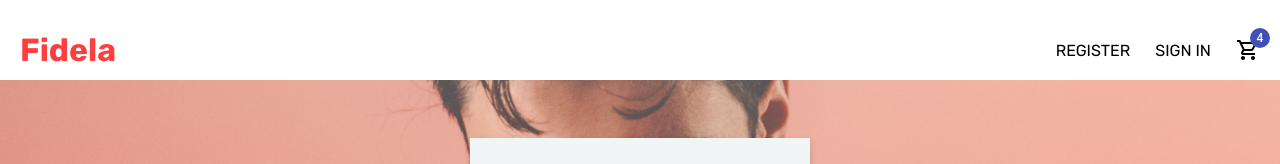
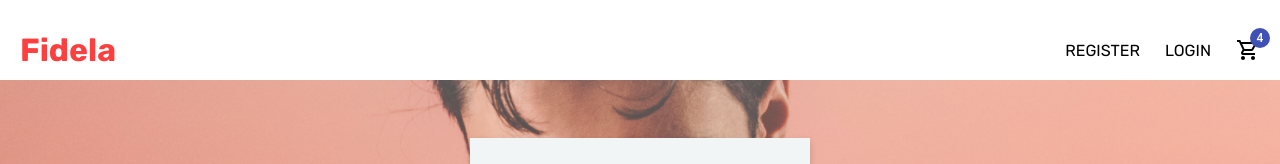
Before and after one commit to ebukaeze/e-commerce, a React (Create React App) app: page / in a window 1280 px wide. Shown: the top 164 px of the page. Built offline with nearby package versions, Linux system fonts and the light colour scheme.

Commit message:
conditional rendering of navbar items

```diff
--- a/src/components/Navbar.jsx
+++ b/src/components/Navbar.jsx
@@ -6,7 +6,7 @@ import React from 'react';
 import { Container, Wrapper, Left, Center, Right, Language, SearchContainer, Input, Logo, MenuItems } from './styles/NavbarStyle';
 
 
-const Navbar = (simple) => {
+const Navbar = ({simple}) => {
 
     return (
         <Container>
@@ -15,27 +15,21 @@ const Navbar = (simple) => {
                <Logo> Fidela </Logo>
             </Left>
             <Center>
-
-                {(() => {if(!simple){
-                    return(
+               {!simple && (
                         <>
               <Language>EN</Language>
                <SearchContainer>
-                   <Input />
+                   <Input placeholder='Search'/>
                    <Search style={{ color: "grey", fontSize: "24px", fontWeight: "800", cursor: "pointer"}}/>
                </SearchContainer>
                        </>
-                    )
-                } })()}
-
-
-
+                       )}
             </Center>
             <Right>
              <MenuItems>
              REGISTER
              </MenuItems>
-             <MenuItems> SIGN IN</MenuItems>
+             <MenuItems> LOGIN</MenuItems>
              <MenuItems>
              <Badge badgeContent={4} color="primary">
                  <ShoppingCartOutlined />
```
